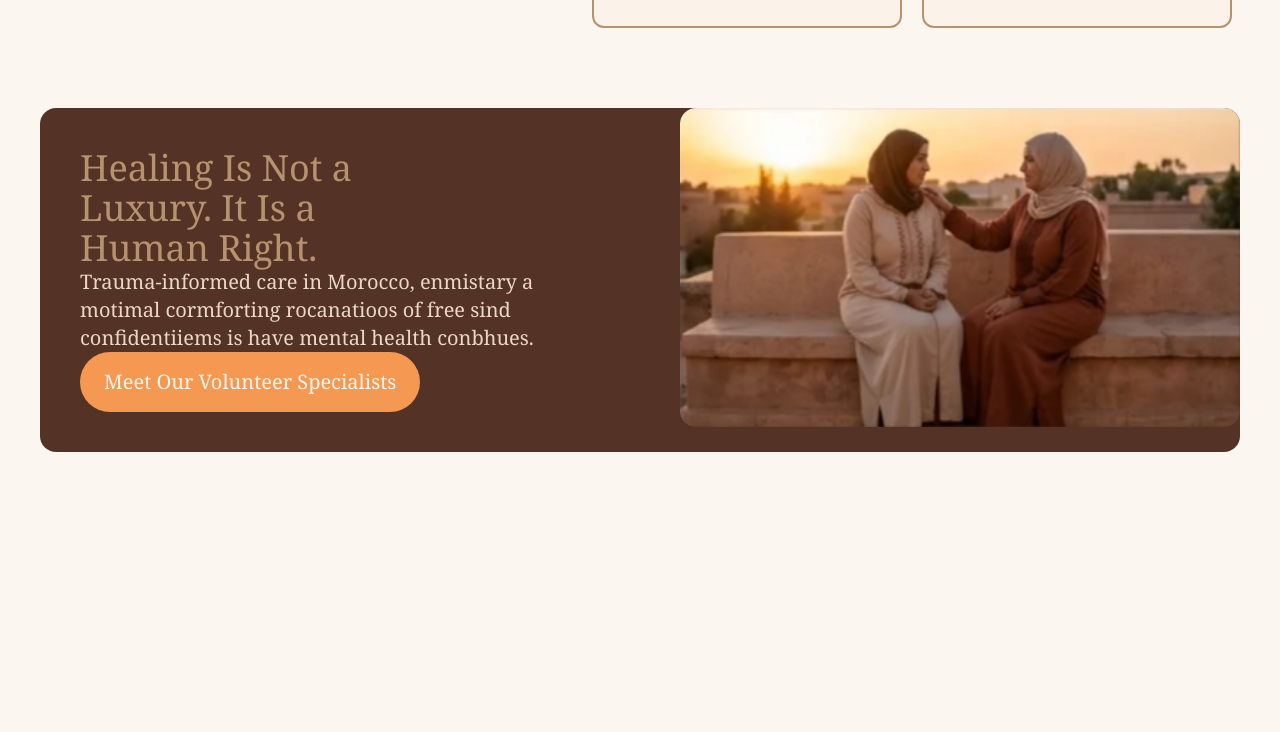
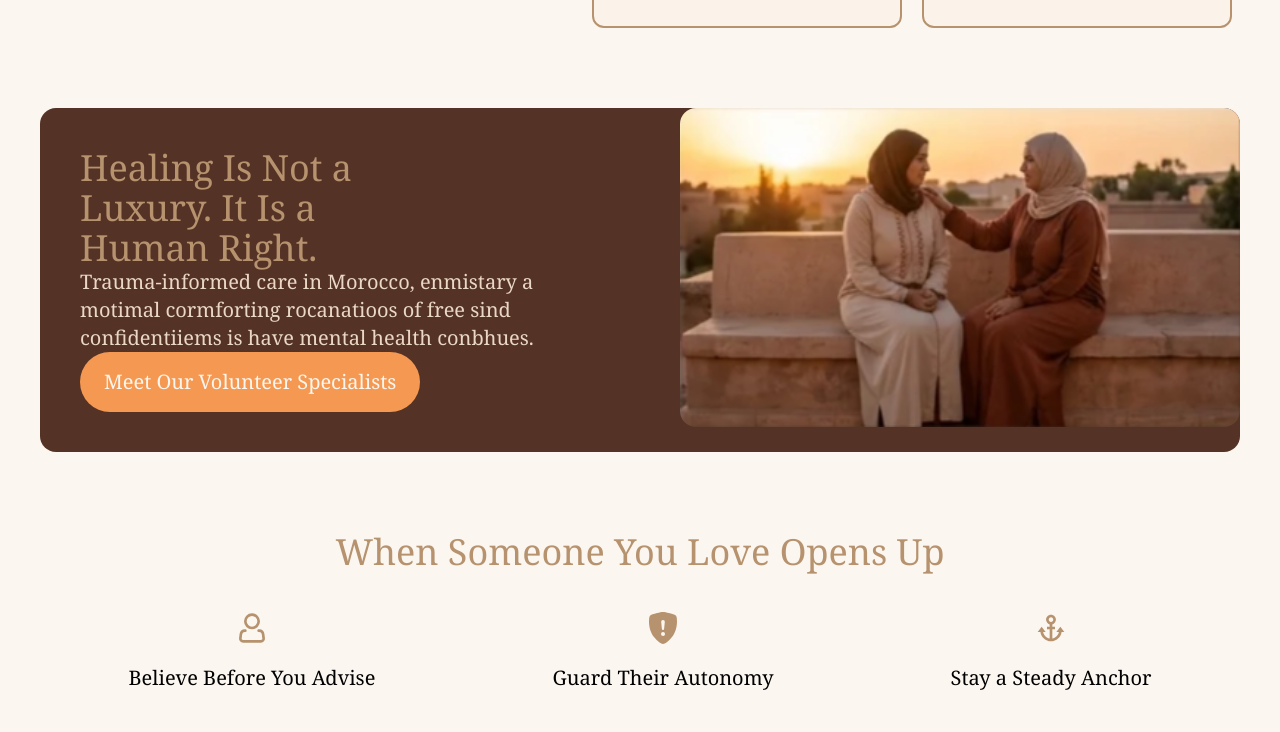
Before and after one commit to akram-el-moumen/Akram-El-Moumen-final-project-HTML-CSS, a website: page index.html in a window 1280 px wide. Shown: the part 1516-2248 px from the top of the page. Before the commit the page ends 2008 px from the top, so only its background shows below. Drawn offline with Linux system fonts and the light colour scheme.

Commit message:
add the sixth section

```diff
--- a/index.html
+++ b/index.html
@@ -160,10 +160,51 @@
                         Right.</h2>
                     <p class="w-[90%] font-medium text-xl text-[#ead8c5]">Trauma-informed care in Morocco, enmistary a
                         motimal cormforting rocanatioos of free sind confidentiiems is have mental health conbhues.</p>
-                    <a  class="bg-[#f59952] w-fit px-6 py-4 rounded-4xl  hover:shadow-[#FBF6EF] hover:shadow-lg text-[#FBF6EF] text-xl" href="">Meet Our Volunteer Specialists</a>
+                    <a class="bg-[#f59952] w-fit px-6 py-4 rounded-4xl  hover:shadow-[#FBF6EF] hover:shadow-lg text-[#FBF6EF] text-xl"
+                        href="">Meet Our Volunteer Specialists</a>
                 </div>
                 <div class="flex-1">
                     <img class="w-[50vw] rounded-2xl" src="./public/images/healing.png" alt="">
+                </div>
+            </div>
+        </section>
+
+        <section class="flex flex-col items-center justify-center gap-10 p-10 ">
+            <div class="text-4xl text-[#b6926e]">
+                When Someone You Love Opens Up
+            </div>
+            <div class="flex justify-around w-full">
+                <div class="flex flex-col items-center gap-5">
+                    <svg xmlns="http://www.w3.org/2000/svg" width="2em" height="2em" viewBox="0 0 24 24"
+                    class="text-[#b6926e]">
+                        <path d="M0 0h24v24H0z" fill="none" />
+                        <g fill="none" stroke="currentColor" stroke-width="2">
+                            <circle cx="12" cy="7" r="5" />
+                            <path stroke-linecap="round" stroke-linejoin="round"
+                                d="M17 14h.352a3 3 0 0 1 2.976 2.628l.391 3.124A2 2 0 0 1 18.734 22H5.266a2 2 0 0 1-1.985-2.248l.39-3.124A3 3 0 0 1 6.649 14H7" />
+                        </g>
+                    </svg>
+                    <p class="text-xl font-medium">Believe Before You Advise</p>
+                </div>
+                <div class="flex flex-col items-center gap-5">
+                    <svg xmlns="http://www.w3.org/2000/svg" width="2em" height="2em" viewBox="0 0 16 16"
+                    class="text-[#b6926e]">
+                        <path d="M0 0h16v16H0z" fill="none" />
+                        <path fill="currentColor" fill-rule="evenodd"
+                            d="M8 0c-.69 0-1.843.265-2.928.56c-1.11.3-2.229.655-2.887.87a1.54 1.54 0 0 0-1.044 1.262c-.596 4.477.787 7.795 2.465 9.99a11.8 11.8 0 0 0 2.517 2.453c.386.273.744.482 1.048.625c.28.132.581.24.829.24s.548-.108.829-.24a7 7 0 0 0 1.048-.625a11.8 11.8 0 0 0 2.517-2.453c1.678-2.195 3.061-5.513 2.465-9.99a1.54 1.54 0 0 0-1.044-1.263a63 63 0 0 0-2.887-.87C9.843.266 8.69 0 8 0m-.55 8.502L7.1 4.995a.905.905 0 1 1 1.8 0l-.35 3.507a.552.552 0 0 1-1.1 0M8.002 12a1 1 0 1 1 0-2a1 1 0 0 1 0 2" />
+                    </svg>
+
+                    <p class="text-xl font-medium">Guard Their Autonomy</p>
+                </div>
+                <div class="flex flex-col items-center gap-5">
+                    <svg xmlns="http://www.w3.org/2000/svg" width="2em" height="2em" viewBox="0 0 24 24"
+                    class="text-[#b6926e]">
+                        <path d="M0 0h24v24H0z" fill="none" />
+                        <path fill="currentColor"
+                            d="m22 15l-3-4l-3 4h1.906c-.436 2.469-2.438 4.471-4.906 4.906V13h2v-2h-2V9.336c1.543-.459 2.714-1.923 2.714-3.621C15.714 3.666 14.048 2 12 2S8.286 3.666 8.286 5.715c0 1.698 1.171 3.162 2.714 3.621V11H9v2h2v6.906C8.531 19.471 6.529 17.469 6.094 15H8l-3-4l-3 4h2.073c.511 3.885 3.929 7 7.927 7s7.416-3.115 7.927-7zM10.286 5.715C10.286 4.77 11.055 4 12 4s1.714.77 1.714 1.715c0 .951-.801 1.785-1.714 1.785s-1.714-.834-1.714-1.785" />
+                    </svg>
+
+                    <p class="text-xl font-medium">Stay a Steady Anchor</p>
                 </div>
             </div>
         </section>
```
Also changed, not shown: public/css/output.css.
